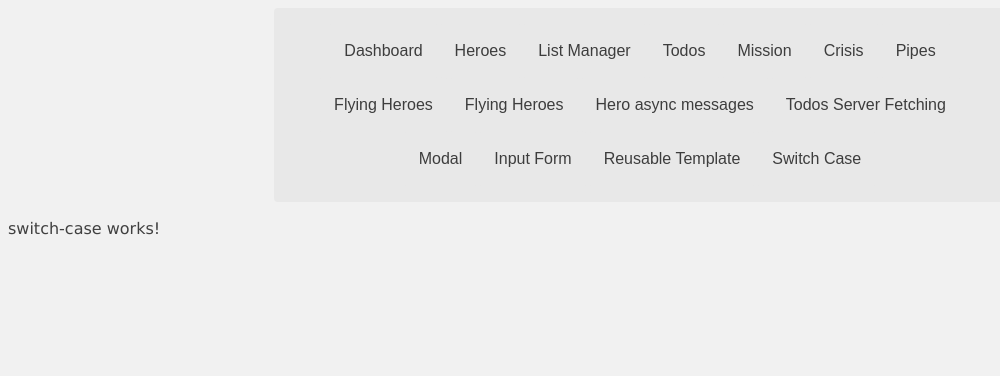
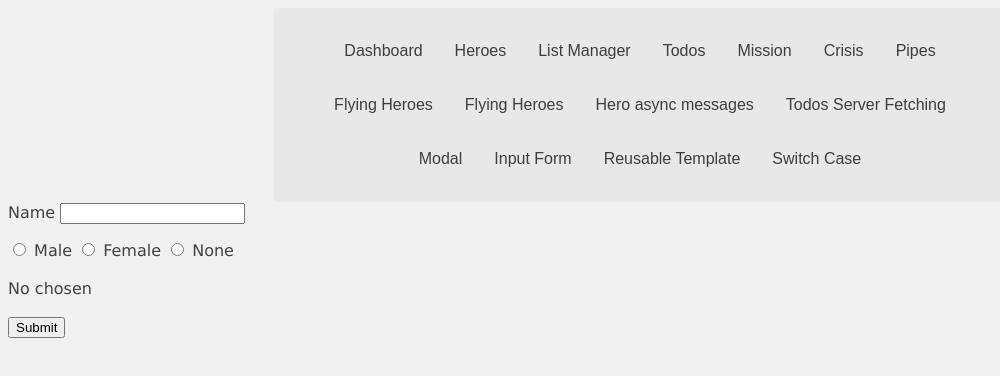
Before and after one commit to sedukhsergey/angular-todo-heroes, an Angular app: page /switch-case in a window 1280 px wide. Shown: the top 376 px of the page, without its empty margins (0-1000 px from the left). Built offline with nearby package versions, Linux system fonts and the light colour scheme; what angular-in-memory-web-api would draw is missing.

Commit message:
add forms

```diff
--- a/src/app/app.module.ts
+++ b/src/app/app.module.ts
@@ -25,6 +25,7 @@ import {TodosServerFetchingModule} from './pages/todos-server-fetching/todos-ser
 import {InputFormModule} from './pages/input-form/input-form.module';
 import { TabContainerComponent } from './tab-container/tab-container.component';
 import {ReusableTemplateModule} from './pages/reusable-template/reusable-template.module';
+import {SwitchCaseModule} from './pages/switch-case/switch-case.module';
 
 @NgModule({
   declarations: [
@@ -56,6 +57,7 @@ import {ReusableTemplateModule} from './pages/reusable-template/reusable-templat
     ModalPageModule,
     InputFormModule,
     ReusableTemplateModule,
+    SwitchCaseModule,
   ],
   providers: [],
   exports: [
--- a/src/app/pages/input-form/input-form.component.html
+++ b/src/app/pages/input-form/input-form.component.html
@@ -1,11 +1,28 @@
 <form #itemForm="ngForm" (ngSubmit)="onSubmit(itemForm)">
 	<label for="name">Name <input class="form-control" name="name" ngModel required />
 	</label>
+
+	<p>
+	Chosen Gender: {{itemForm.value.gender}}
+		<label for="gender">
+			<input type="radio" value="male" name="gender" ngModel> Male
+			<input type="radio" value="female" name="gender" ngModel> Female
+		</label>
+	</p>
+
 	<button type="submit">Submit</button>
 </form>
 
 <div [hidden]="!itemForm.form.valid">
 	<p>{{ submitMessage }}</p>
+</div>
+
+
+
+
+<div *ngIf="true" >
+	<input #ref2 type="text" [(ngModel)]="secondExample" />
+	<span>Value: {{ ref2.value }}</span> <!-- doesn't work -->
 </div>
 
 
@@ -20,8 +37,3 @@
 	</div>
 </ng-template>
 <app-tab-container [headerTemplate]="customTabButtons"></app-tab-container>
-
-<div *ngIf="true" >
-	<input #ref2 type="text" [(ngModel)]="secondExample" />
-	<span>Value: {{ ref2.value }}</span> <!-- doesn't work -->
-</div>
--- a/src/app/pages/input-form/input-form.component.ts
+++ b/src/app/pages/input-form/input-form.component.ts
@@ -1,5 +1,9 @@
 import { Component, OnInit } from '@angular/core';
 import {NgForm} from '@angular/forms';
+interface CustomForm {
+  gender: string;
+  name: string;
+}
 
 @Component({
   selector: 'app-input-form',
@@ -9,9 +13,9 @@ import {NgForm} from '@angular/forms';
 export class InputFormComponent implements OnInit {
   loginText = 'Login';
   signUpText = 'Sign Up';
-  lessons = ['Lesson 1', 'Lessons 2'];
+  gender = '';
   secondExample = ''
-  submitMessage = 'Some submit message'
+  submitMessage = 'Some submit message';
   constructor() { }
   login() {
     console.log('Login');
@@ -22,7 +26,7 @@ export class InputFormComponent implements OnInit {
   }
 
   onSubmit(form: NgForm) {
-    console.log('form',form)
+    console.log('form',form.form.get('gender'))
   }
 
   ngOnInit(): void {
--- a/src/app/pages/input-form/input-form.module.ts
+++ b/src/app/pages/input-form/input-form.module.ts
@@ -1,7 +1,7 @@
 import { NgModule } from '@angular/core';
 import { CommonModule } from '@angular/common';
 import { InputFormComponent } from './input-form.component';
-import {FormsModule} from '@angular/forms';
+import {FormsModule, ReactiveFormsModule} from '@angular/forms';
 import {AppModule} from '../../app.module';
 import {TabContainerComponent} from '../../tab-container/tab-container.component';
 
@@ -12,6 +12,7 @@ import {TabContainerComponent} from '../../tab-container/tab-container.component
   imports: [
     CommonModule,
     FormsModule,
+    ReactiveFormsModule,
   ],
   exports: [TabContainerComponent]
 })
--- a/src/app/pages/switch-case/switch-case.component.html
+++ b/src/app/pages/switch-case/switch-case.component.html
@@ -1 +1,20 @@
-<p>switch-case works!</p>
+<form #itemForm="ngForm" (ngSubmit)="onSubmit(itemForm)">
+	<label for="name">Name <input class="form-control" name="name" ngModel required />
+	</label>
+
+	<p>
+		<label for="gender">
+			<input type="radio" value="male" name="gender" ngModel> Male
+			<input type="radio" value="female" name="gender" ngModel> Female
+			<input type="radio" value="default" name="gender" ngModel> None
+		</label>
+	</p>
+
+	<div [ngSwitch]="itemForm.value.gender">
+		<p *ngSwitchCase="'male'">Male</p>
+		<p *ngSwitchCase="'female'">Female</p>
+		<p *ngSwitchDefault>No chosen</p>
+	</div>
+
+	<button type="submit">Submit</button>
+</form>
--- a/src/app/pages/switch-case/switch-case.component.ts
+++ b/src/app/pages/switch-case/switch-case.component.ts
@@ -1,4 +1,13 @@
 import { Component, OnInit } from '@angular/core';
+
+interface Item {
+  feature: string;
+}
+
+interface Model {
+  options: number;
+  name: string;
+}
 
 @Component({
   selector: 'app-switch-case',
@@ -6,8 +15,24 @@ import { Component, OnInit } from '@angular/core';
   styleUrls: ['./switch-case.component.css']
 })
 export class SwitchCaseComponent implements OnInit {
+  currentItem: Item = {
+    feature: 'vintaged'
+  }
+
+  model: Model = {
+    options: 2,
+    name: ''
+  }
 
   constructor() { }
+
+  handleFormChange(form: any) {
+    console.log('handleFormChange form',form)
+  }
+
+  onSubmit(form: any) {
+
+  }
 
   ngOnInit(): void {
   }
--- a/src/app/pages/switch-case/switch-case.module.ts
+++ b/src/app/pages/switch-case/switch-case.module.ts
@@ -1,13 +1,15 @@
 import { NgModule } from '@angular/core';
 import { CommonModule } from '@angular/common';
 import { SwitchCaseComponent } from './switch-case.component';
+import {FormsModule} from '@angular/forms';
 
 
 
 @NgModule({
   declarations: [SwitchCaseComponent],
   imports: [
-    CommonModule
+    CommonModule,
+    FormsModule
   ]
 })
 export class SwitchCaseModule { }
```
